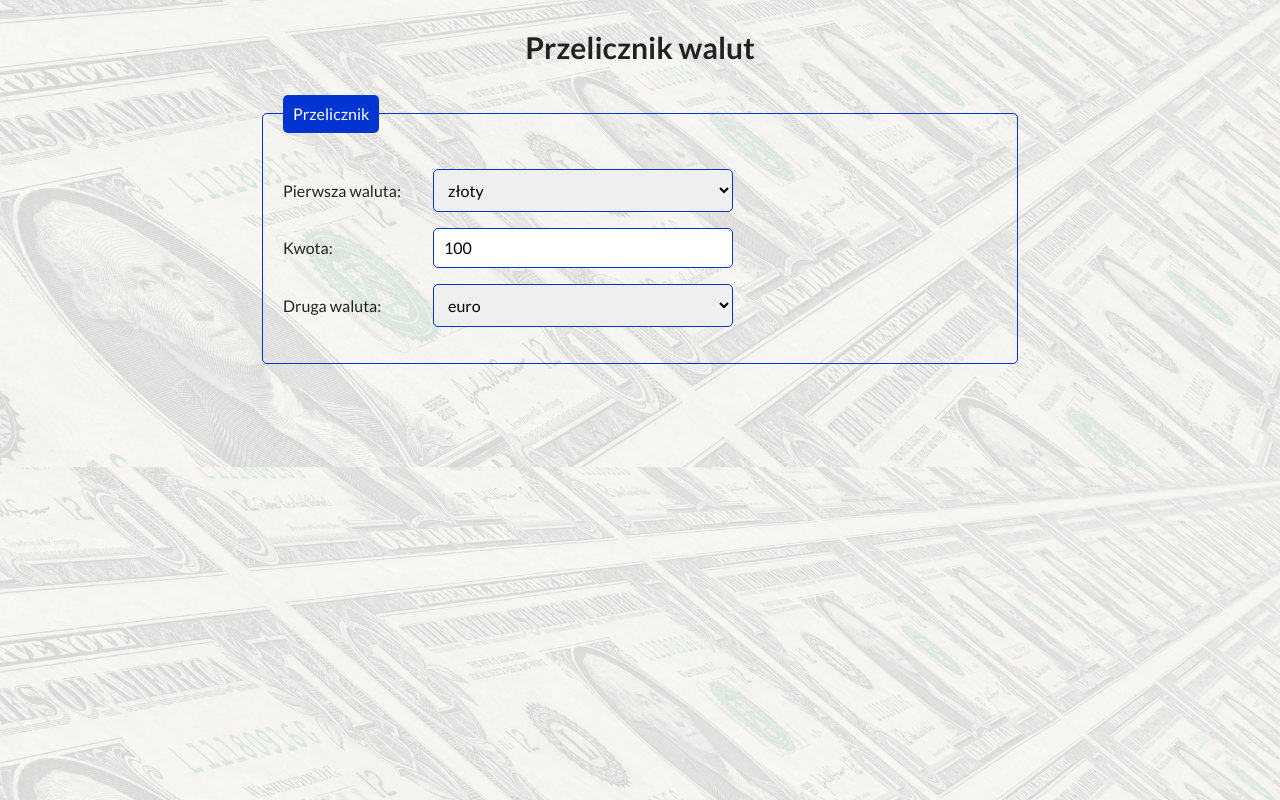
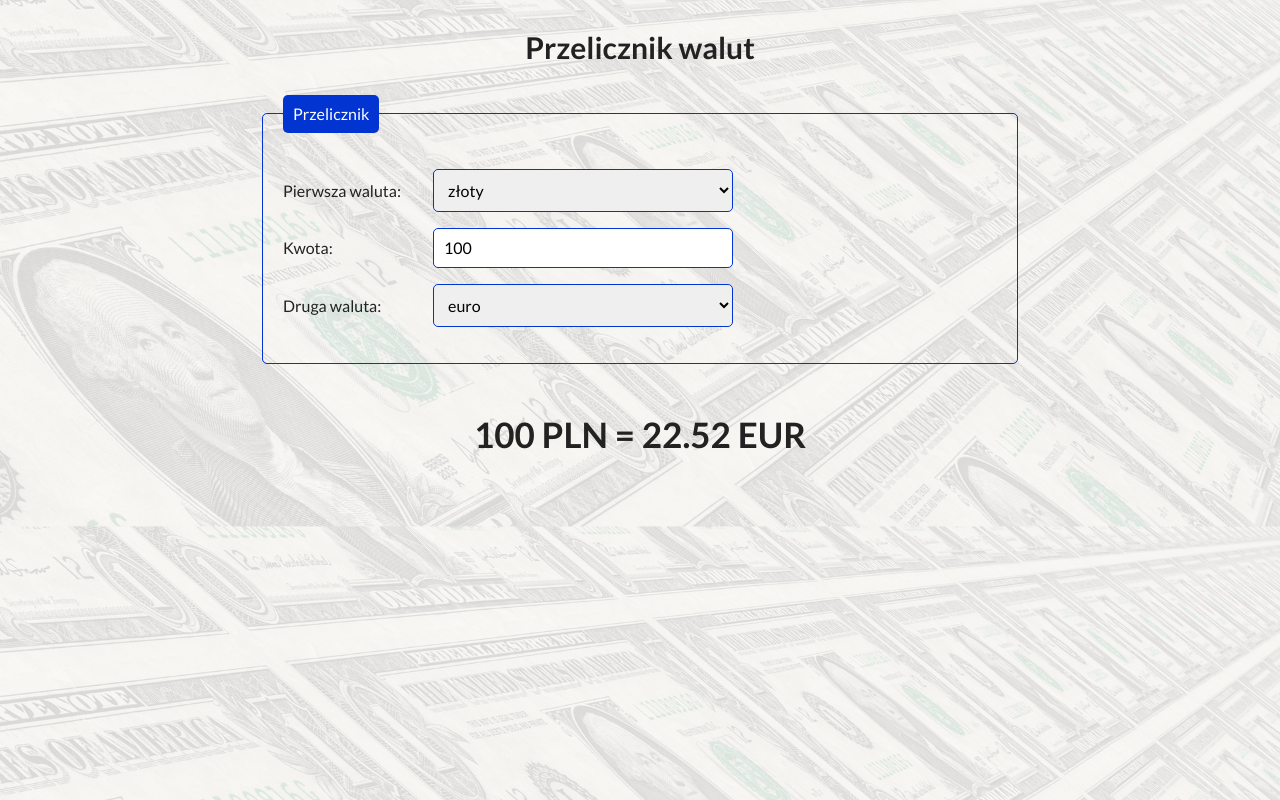
Before and after one commit to wknott/currency-converter-react, a React (Create React App) app: page / in a window 1280 px wide. Built offline with nearby package versions, Linux system fonts and the light colour scheme.

Commit message:
added result component

```diff
--- a/src/App.js
+++ b/src/App.js
@@ -2,6 +2,7 @@ import React, { useState } from "react";
 import Container from "./Container";
 import Header from "./Header";
 import Form from "./Form";
+import Result from "./Result";
 
 function App() {
   const exchangeRatesTable = [
@@ -28,7 +29,12 @@ function App() {
         setToCurrency={setToCurrency}
         exchangeRatesTable={exchangeRatesTable}
       />
-
+      <Result
+        amount={amount}
+        fromCurrency={fromCurrency}
+        exchangeRatesTable={exchangeRatesTable}
+        toCurrency={toCurrency}
+      />
     </Container>
   );
 }
--- /dev/null
+++ b/src/Result/index.js
@@ -0,0 +1,12 @@
+import React from "react";
+import "./styles.css";
+
+const Result = ({ amount, fromCurrency, exchangeRatesTable, toCurrency }) => (
+  <h2 className="result">
+    {amount} {fromCurrency} = {
+      (amount * exchangeRatesTable.filter(({ code }) => code === fromCurrency)[0].mid
+        / exchangeRatesTable.filter(({ code }) => code === toCurrency)[0].mid).toFixed(2)} {toCurrency}
+  </h2>
+)
+
+export default Result;
--- /dev/null
+++ b/src/Result/styles.css
@@ -0,0 +1,10 @@
+.result {
+  text-align: center;
+  padding: 20px 0 0 0;
+  font-size: 35px;
+}
+@media (max-width: 767px) {
+  .result {
+    font-size: 20px;
+  }
+}
```
